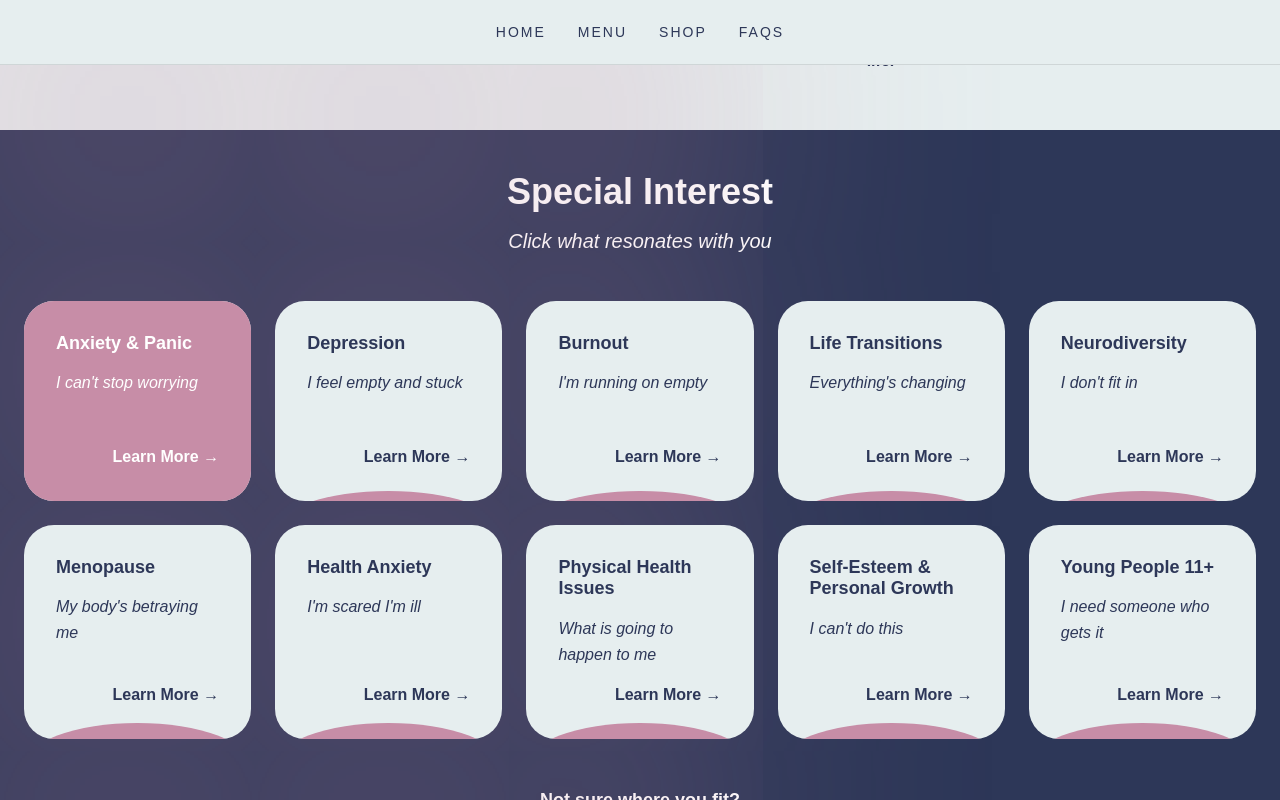
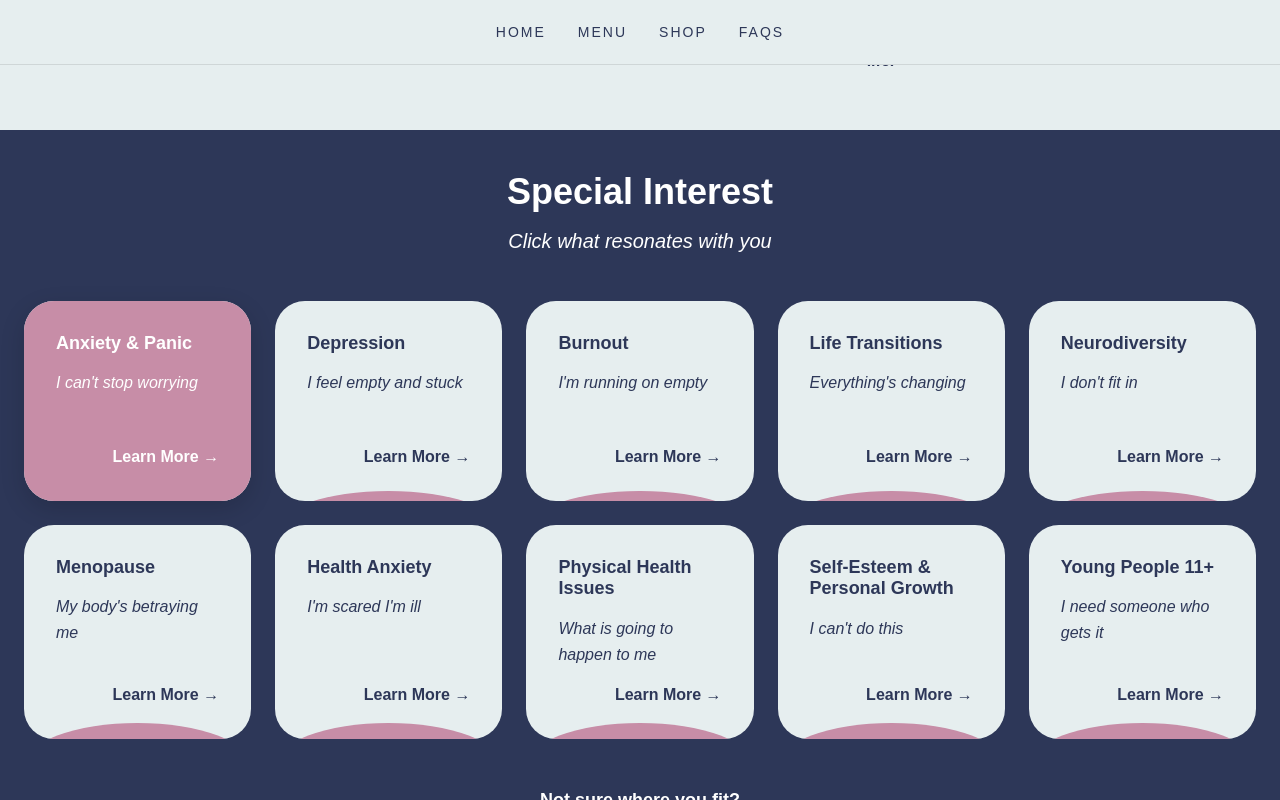
Before and after one commit to MayGee79/dragonfly, a Next.js app: page / in a window 1280 px wide. In both pictures the pointer is over the link 137 px from the left and 1428 px from the top of the page. Shown: the part 1028-1828 px from the top of the page. Built offline with nearby package versions, Linux system fonts and the light colour scheme.

Commit message:
Fix card hover effect to stay contained within cards

```diff
--- a/components/SpecialInterests.module.css
+++ b/components/SpecialInterests.module.css
@@ -66,7 +66,7 @@
 }
 
 .card:hover {
-  box-shadow: 1px -10px 500px 500px rgba(199, 141, 167, 0.2);
+  box-shadow: 0 8px 25px rgba(0, 0, 0, 0.15);
 }
 
 .card:hover .cardTitle,
```
